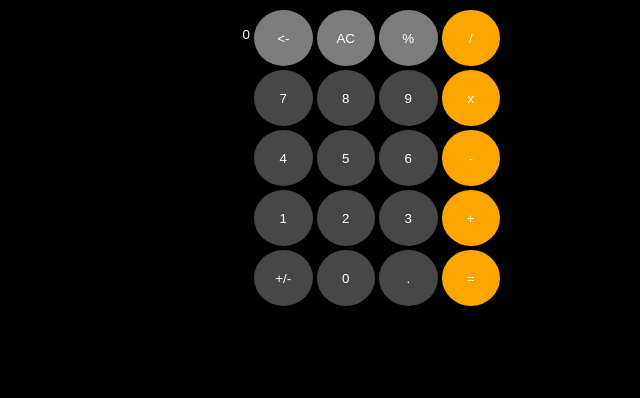
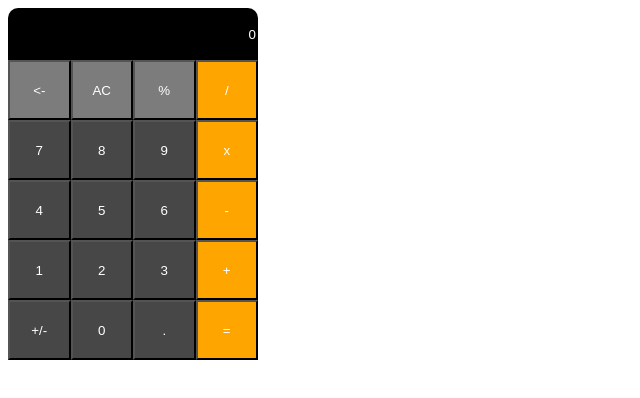
Before and after one commit to JMSF1925/calculator, a plain HTML site: page index.html in a window 1280 px wide. Shown: the whole page, without its empty margins (0-640 px from the left). Drawn offline with Linux system fonts and the light colour scheme.

Commit message:
Change style of some elements
In this section, the style of some elements was
changed to make the calculator more like a default
calculator.

```diff
--- a/style.css
+++ b/style.css
@@ -1,6 +1,11 @@
 div
 {
     display: flex;
+}
+
+.calculator
+{
+    flex-direction: column;
 }
 
 .column
@@ -18,19 +23,18 @@ div
 button
 {
     flex: 1;
-    border-radius: 50%;
-    border-color: black;
-    border-style: solid;
 }
 
 input
 {
-    width: 240px;
+    width: 246px;
     height: 50px;
     color: white;
     background-color: black;
     border-style: none;
     text-align: right;
+    border-top-left-radius: 10px;
+    border-top-right-radius: 10px;
 }
 
 .special
@@ -51,7 +55,7 @@ input
     background-color: orange;
 }
 
-body
+/*body
 {
     background-color: black;
-}
+}*/
```
